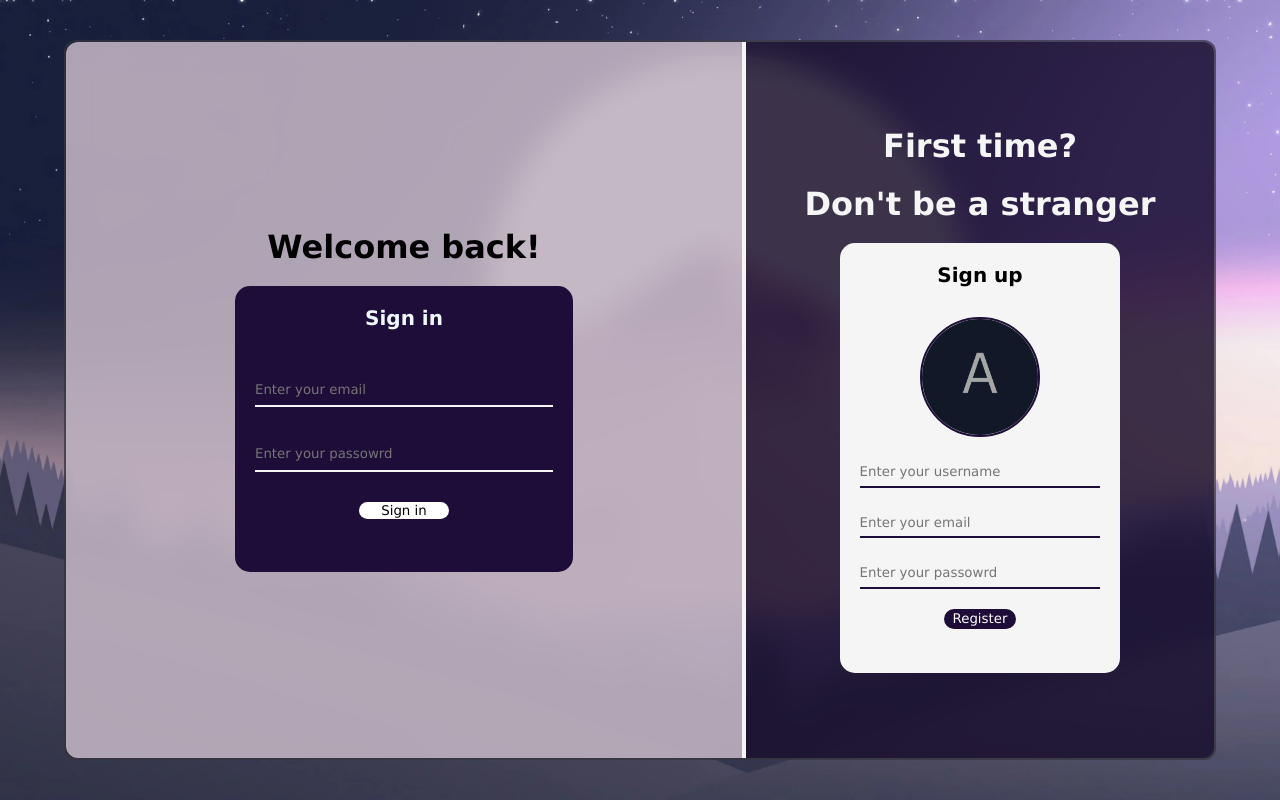
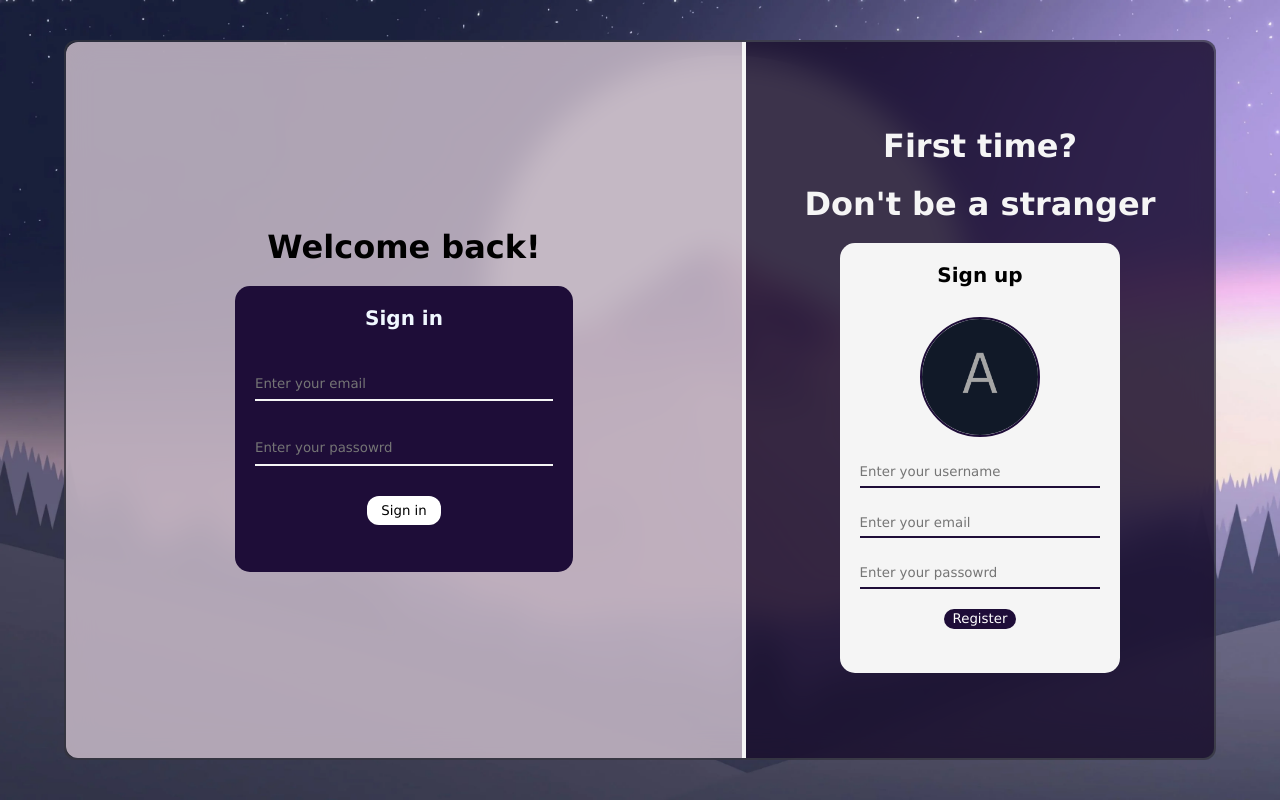
Before and after one commit to Hatem-707/Real-time-chat-app, a React (Vite) app: page / in a window 1280 px wide. Built offline with nearby package versions, Linux system fonts and the light colour scheme.

Commit message:
minor minor style adjustment

```diff
--- a/src/components/login/login.css
+++ b/src/components/login/login.css
@@ -61,8 +61,8 @@
             border: none;
             outline: none;
             background-color: white;
-            height: 10%;
-            width: 30%;
+            height: 17%;
+            width: 25%;
             color: black;
             border-radius: 12px;
           }
```
